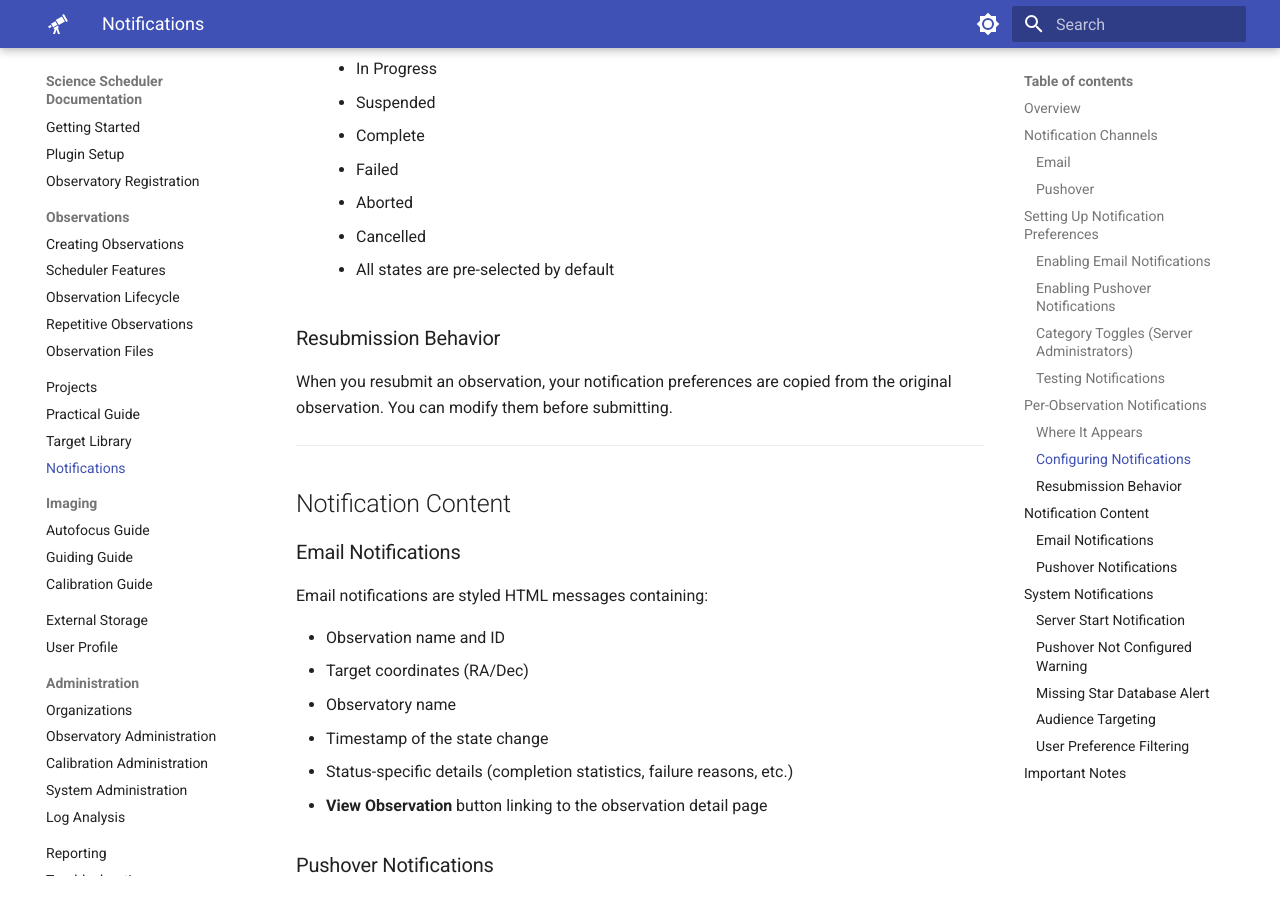
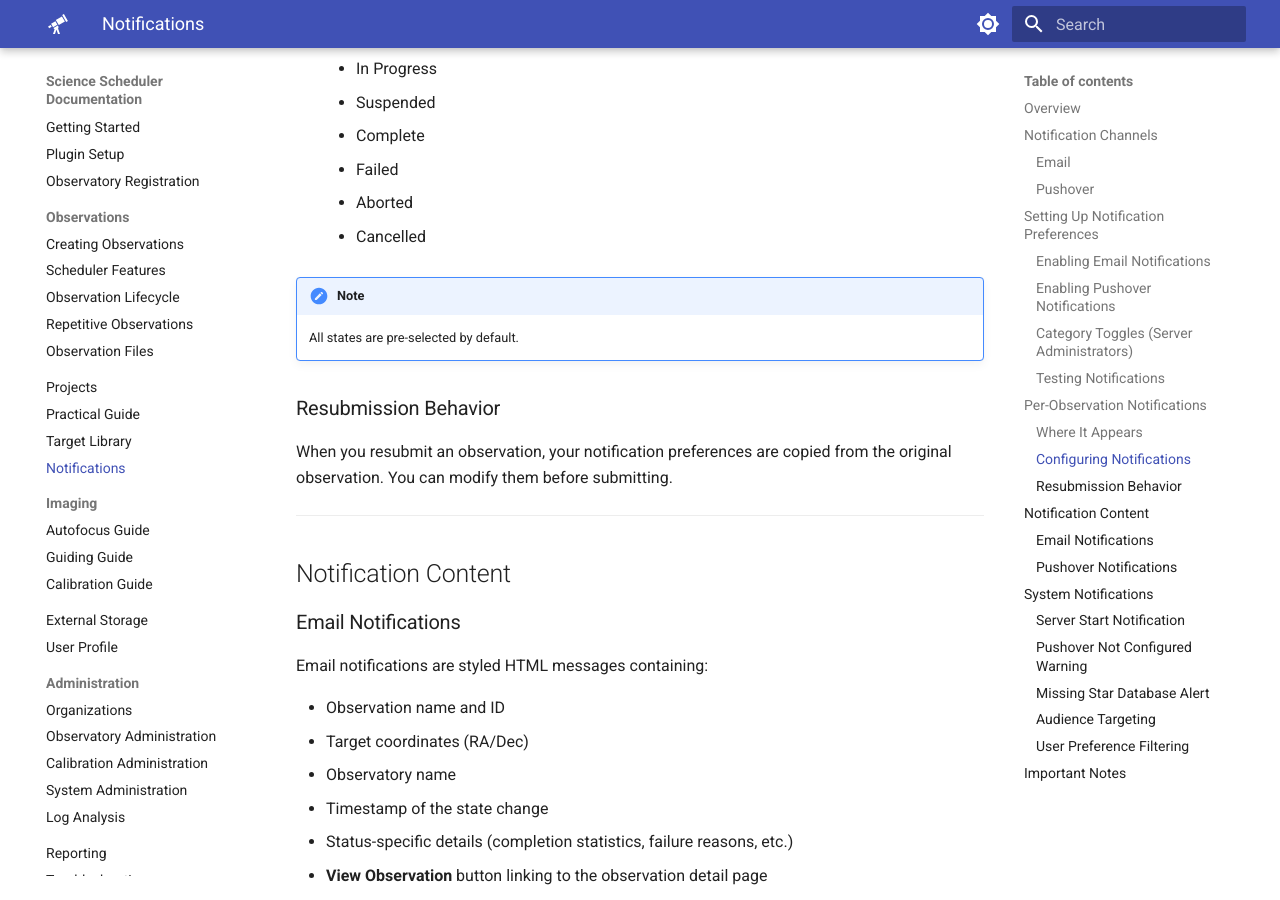
Before and after one commit to First-Light-Systems/nina-scheduler-docs, an MkDocs documentation site: the page built from docs/NOTIFICATIONS.md, in a window 1280 px wide and 900 px high, scrolled down 2753 px. Built offline with MkDocs 1.6.1 and Material for MkDocs 9.7.7, drawn with Linux system fonts in a browser that asks for light colours.

Commit message:
Change default state selection from bullet to admonition note in NOTIFICATIONS.md
Co-Authored-By: Claude Opus 4.6 (1M context) <noreply@anthropic.com>

```diff
--- a/docs/NOTIFICATIONS.md
+++ b/docs/NOTIFICATIONS.md
@@ -86,7 +86,9 @@ The notification section appears in the submission form **after observatory sele
     - Failed
     - Aborted
     - Cancelled
-    - All states are pre-selected by default
+
+!!! note
+    All states are pre-selected by default.
 
 ### Resubmission Behavior
 
```
